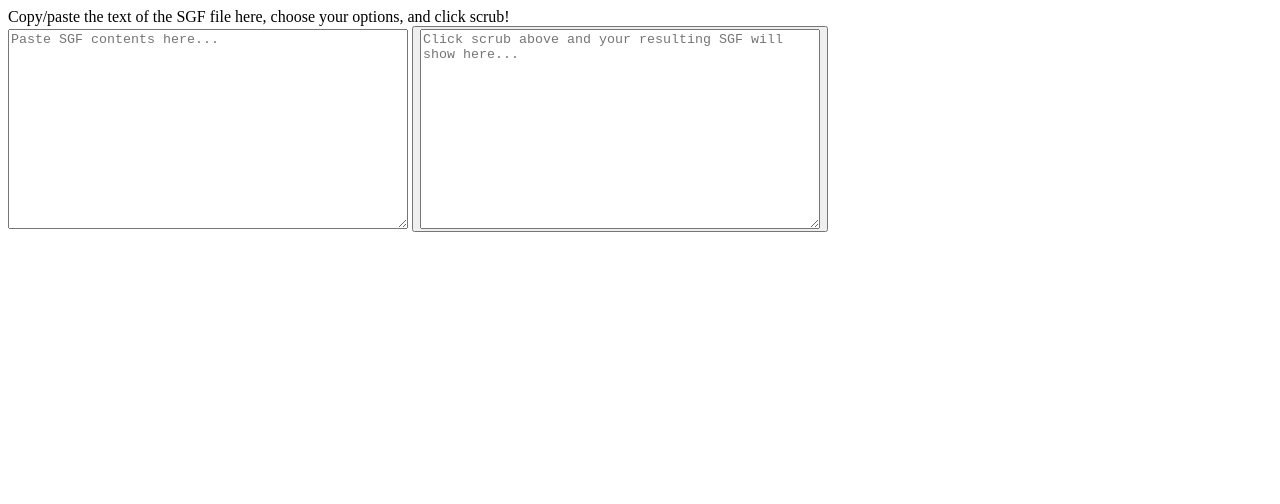
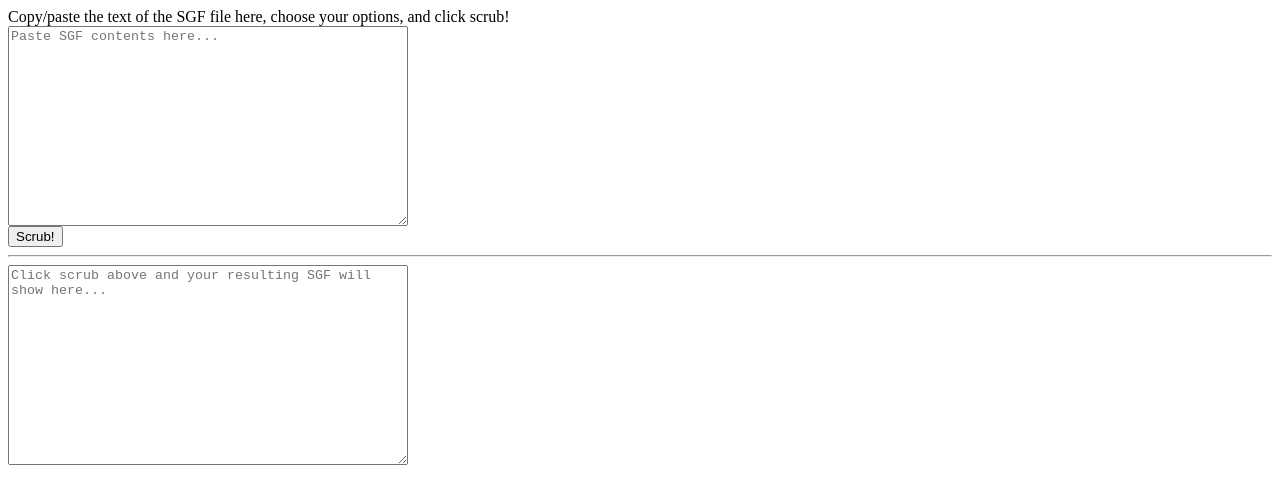
Before and after one commit to ogskeyboard/sgf-scrub, a plain HTML site: page index.html in a window 1280 px wide. Drawn offline with Linux system fonts and the light colour scheme.

Commit message:
Update index.html

```diff
--- a/index.html
+++ b/index.html
@@ -12,14 +12,15 @@ textarea {
     var src = document.getElementById('toscrub');
     var dst = document.getElementById('scrubbed');
 
-    dst.value = src.value;
+    dst.value = "TO-DO";
   }
 </script>
 </head>
 <body>
   <div>Copy/paste the text of the SGF file here, choose your options, and click scrub!</div>
   <textarea id="toscrub" placeholder="Paste SGF contents here..."></textarea>
-  <button onclick="scrub" type="button>Scrub!</button>
+  <br>
+  <button onclick="scrub" type="button">Scrub!</button>
   <hr>
   <textarea id="scrubbed" readonly placeholder="Click scrub above and your resulting SGF will show here..."></textarea>
 </body>
```
